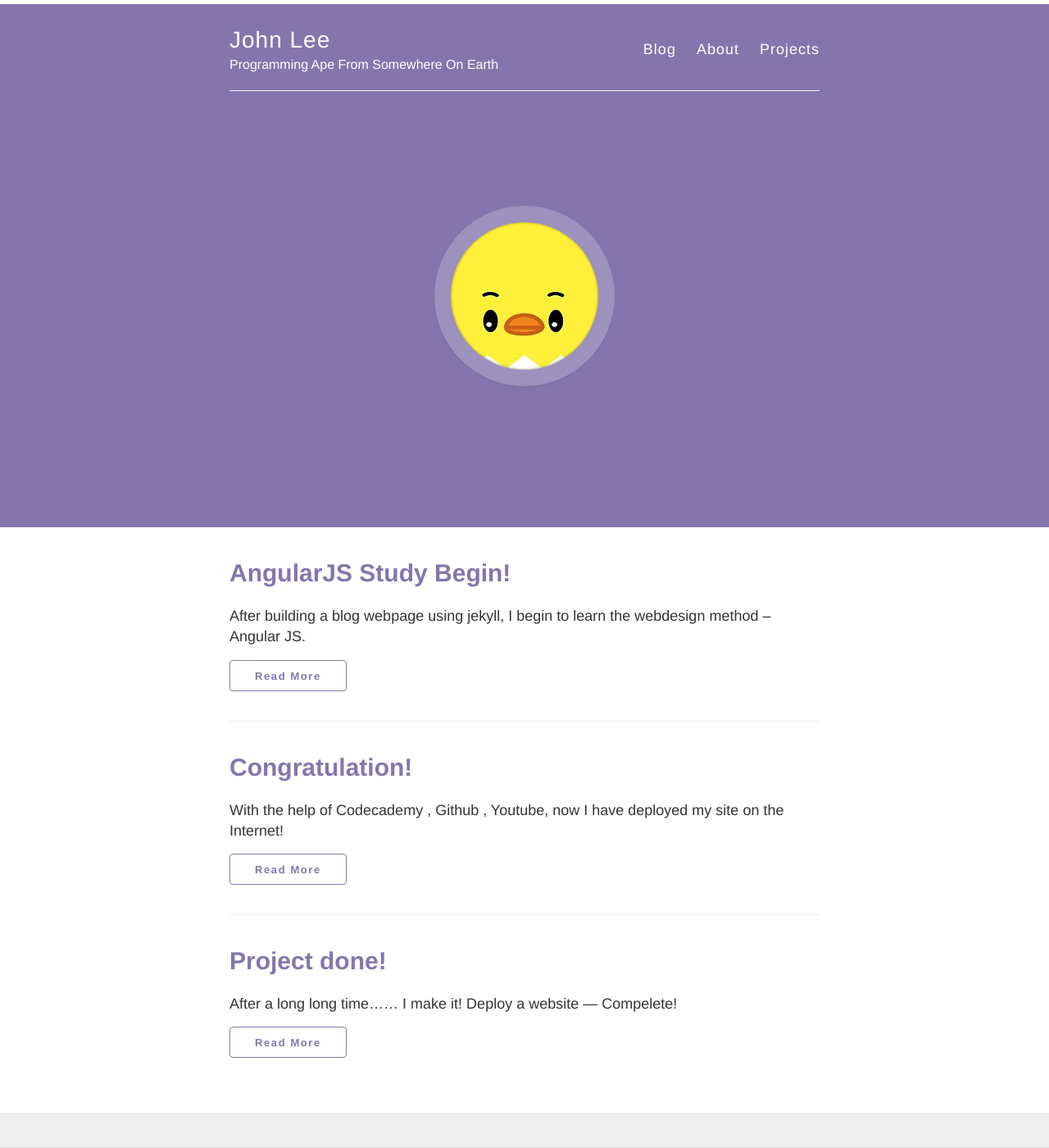
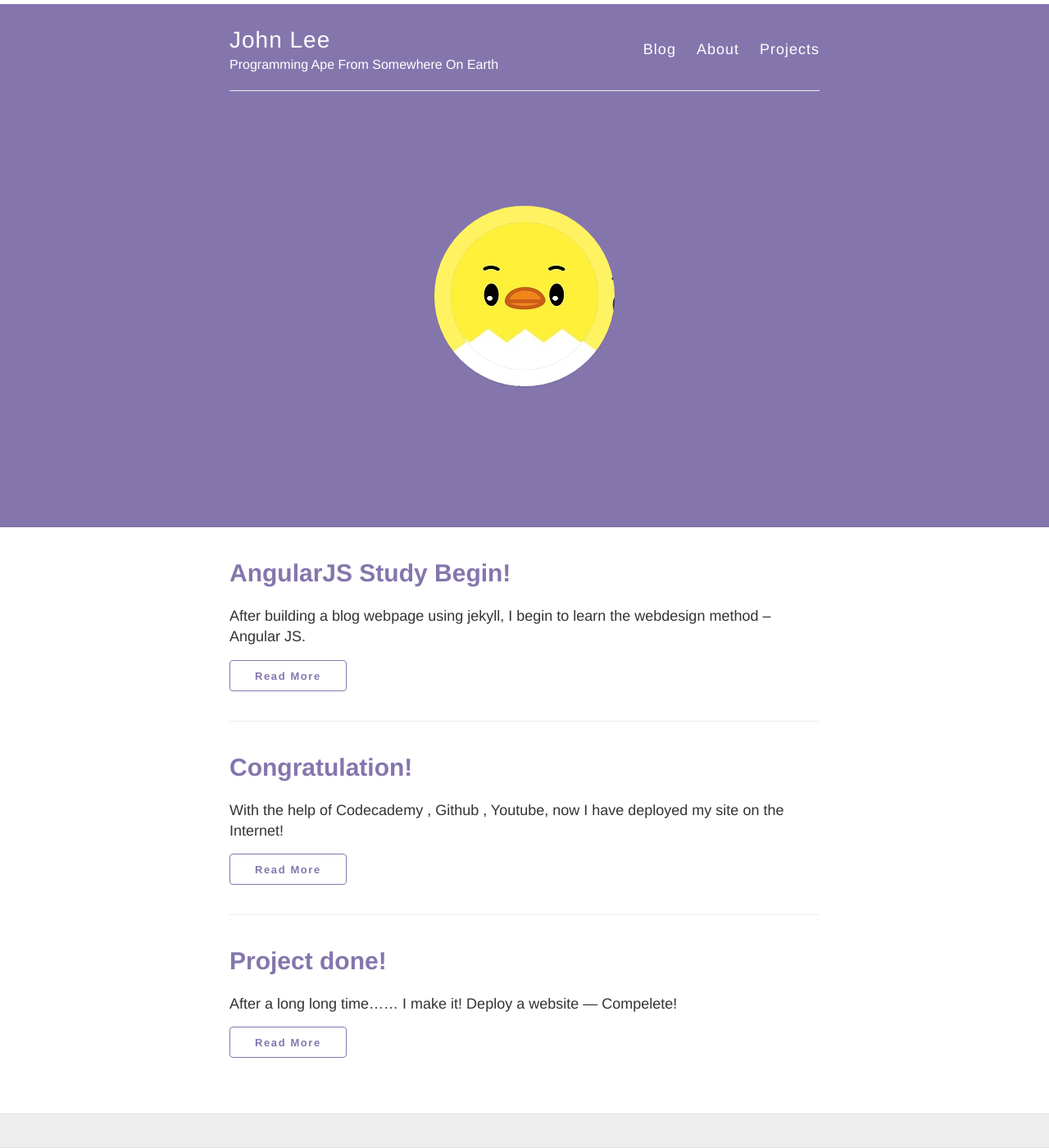
Before and after one commit to Johnleefd/blog, a Jekyll site: the page built from index.html, in a window 1280 px wide. Shown: the whole page at 82% size. Built offline with Jekyll 4.4.1, drawn with Linux system fonts in a browser that asks for light colours; nearby versions of some CDN libraries.

Commit message:
Update _jekyll-mono.scss

```diff
--- a/_sass/_jekyll-mono.scss
+++ b/_sass/_jekyll-mono.scss
@@ -198,7 +198,7 @@ button.button-primary:focus {
 .ch-info-wrap {
 	top: 20px;
 	left: 20px;
-	background: #fff url(/blog/images/avatar.jpg);
+	background: #fff url(/blog/images/bg.jpg);
 	box-shadow:
 		0 0 0 20px rgba(255,255,255,0.2),
 		inset 0 0 3px rgba(115,114, 23, 0.8);
@@ -239,7 +239,7 @@ button.button-primary:focus {
 }
 
 .ch-img-1 {
-	background-image:#fff url(/blog/images/avatar.jpg);
+	background:#fff url(/blog/images/avatar.jpg);
 }
 
 .ch-info h3 {
```
